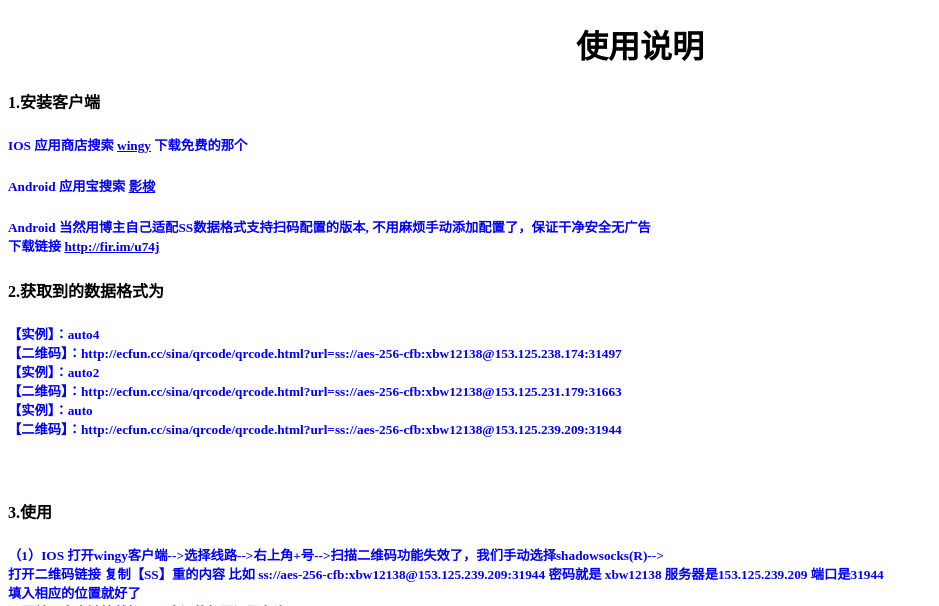
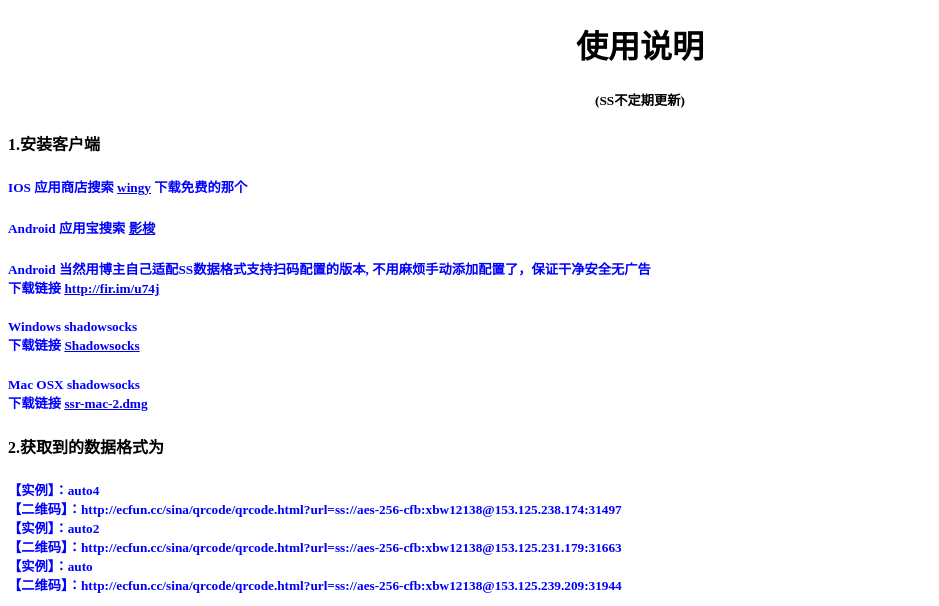
Before and after one commit to xbw12138/SinaWeibo, a PHP site: page /explain.html in a window 1280 px wide. Shown: the top 606 px of the page, without its empty margins (0-939 px from the left). Run offline with PHP 8.4, Linux system fonts and the light colour scheme.

Commit message:
更新说明

```diff
--- a/qrcode/qrcode.html
+++ b/qrcode/qrcode.html
@@ -32,8 +32,12 @@
 <p id="ss">SS</p>
 <br>
 <br>
+<h4>@不定时更新，若服务失败请重新获取@
 <br>
 <h1>请手动截图客户端扫描进行配置
+<br>
+<br>
+<h3><a href="../weibo/explain.html">@不清楚配置请点这里@</a>
 <br>
 <h3>@DMT许博文
 </center>
--- a/weibo/Menu.php
+++ b/weibo/Menu.php
@@ -8,7 +8,7 @@
 		$data_string='{
 			"button": [
 				{
-					"name": "VPN服务器",
+					"name": "VPN服务",
 					"sub_button": [
 						{
 							"type": "click",
--- a/weibo/explain.html
+++ b/weibo/explain.html
@@ -6,10 +6,13 @@
 		<title></title>
 	</head>
 	<body>
-		<center><h1>使用说明<br></center>
+		<center><h1>使用说明<br><h5>(SS不定期更新)<br></center>
 		<h4>1.安装客户端<br>
 		<h5 style="color:#0000ff">IOS 应用商店搜索 <a href="https://itunes.apple.com/us/app/wingy-http-s-socks5-proxy-utility/id1178584911?mt=8">wingy</a> 下载免费的那个
 		<h5 style="color:#0000ff">Android 应用宝搜索 <a href="http://sj.qq.com/myapp/detail.htm?apkName=com.github.shadowsocks">影梭</a>		<h5 style="color:#0000ff">Android 当然用博主自己适配SS数据格式支持扫码配置的版本, 不用麻烦手动添加配置了，保证干净安全无广告<br>下载链接  <a href="http://fir.im/u74j">http://fir.im/u74j</a><h5>
+		<h5 style="color:#0000ff">Windows shadowsocks<br>下载链接  <a href="http://img.ecfun.cc/Shadowsocks.zip">Shadowsocks</a><h5>
+		<h5 style="color:#0000ff">Mac OSX shadowsocks<br>下载链接  <a href="http://img.ecfun.cc/ssr-mac-2.dmg">ssr-mac-2.dmg</a><h5>
+
 		<h4>2.获取到的数据格式为<br>
 		<h5 style="color:#0000ff">【实例】：auto4<br>
 		【二维码】：http://ecfun.cc/sina/qrcode/qrcode.html?url=ss://aes-256-cfb:xbw12138@153.125.238.174:31497<br>
@@ -35,6 +38,12 @@
 		<h5 style="color:#0000ff">（3）Android（适配版） 打开东灵山客户端-->点击配置地址-->弹窗（二维码扫描，手动输入）-->手动输入<br>打开二维码链接 复制【SS】重的内容 （ss://aes-256-cfb:xbw12138@153.125.239.209:31944）就ok了，扫码更方便<br>
 		<img src="http://img.ecfun.cc/Screenshot_20170427-011957.png" height="600" width="338"></img><br>
 
+		<h5 style="color:#0000ff">（3）Windows Shadowsocks 打开Shadowsocks客户端-->右下角小飞机右键-->点击编辑服务器-->弹窗-->手动输入<br>打开二维码链接 复制【SS】重的内容 比如 ss://aes-256-cfb:xbw12138@153.125.239.209:31944 密码就是 xbw12138 服务器是153.125.239.209 端口是31944<br>扫码更方便<br>
+		<img src="http://img.ecfun.cc/001W8wEdzy76cvxNakoc0&690.png" height="250" width="338"></img><br>
+
+		<h5 style="color:#0000ff">（3）Mac OSX Shadowsocks 打开Shadowsocks客户端-->点击小飞机-->点击服务器-->弹窗-->手动输入<br>打开二维码链接 复制【SS】重的内容 比如 ss://aes-256-cfb:xbw12138@153.125.239.209:31944 密码就是 xbw12138 服务器是153.125.239.209 端口是31944<br>扫码更方便<br>
+		<img src="http://img.ecfun.cc/QQ20170508-174155@2x.png" height="250" width="338"></img><br>
+
 		<h4>4.翻墙失败<br>
 		<h5 style="color:#0000ff">如果翻墙失败，请点击状态，查看实例是否处于 running 状态<br>
 		若不是 running 状态， 我们复制一下 【ID】中内容，在聊天框中输入 例如【ID】8cf1f441-dece-4338-adc6-8b2560e2c4ed<br>我们输入 &start&8cf1f441-dece-4338-adc6-8b2560e2c4ed<br>等待数秒，服务器会启动，这时我们再获取SS，就没有问题了，如果仍然有问题，请留言
```
